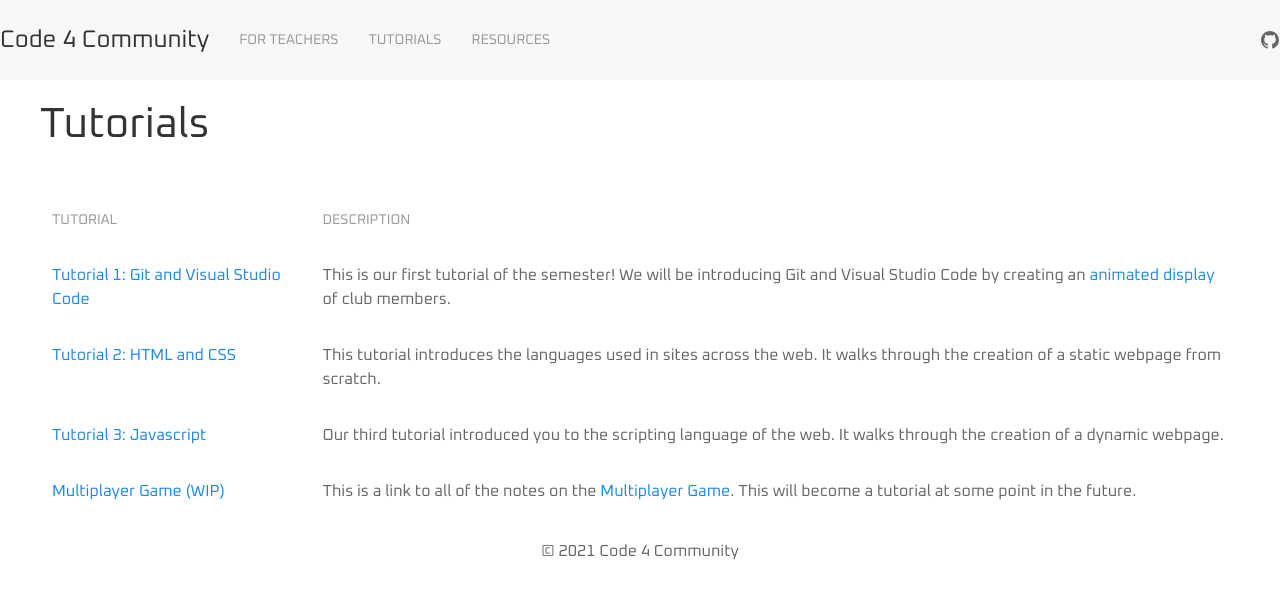
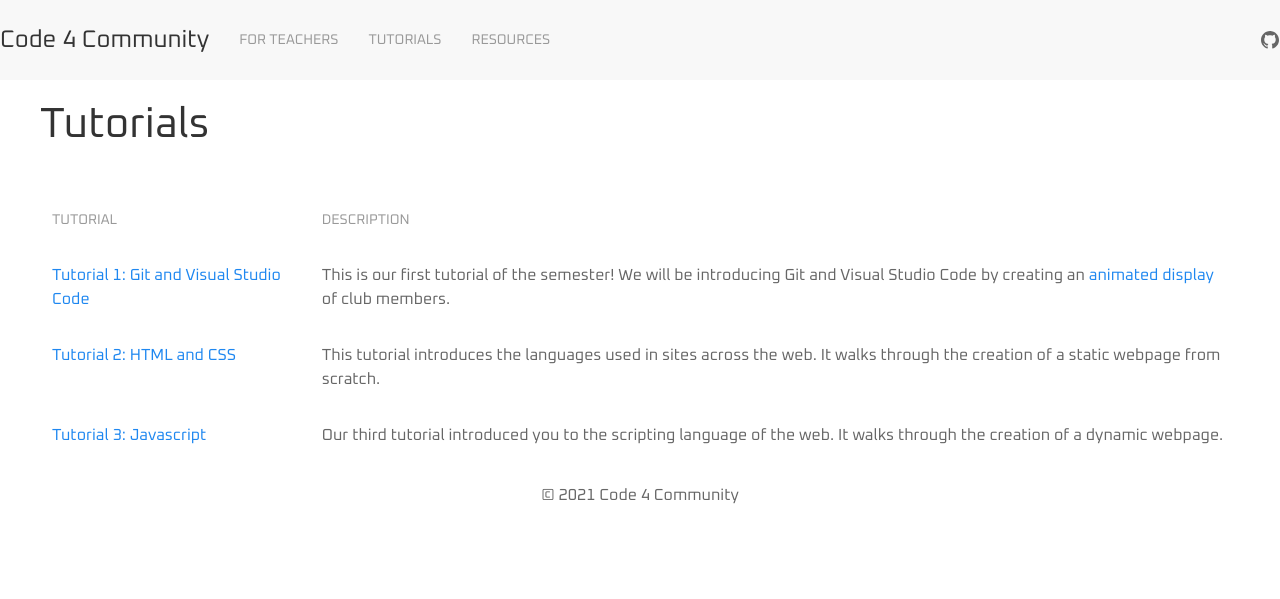
Before and after one commit to Code4Community/Code4Community.github.io, a Jekyll site: the page built from tutorials.html, in a window 1280 px wide. Shown: the top 599 px of the page. Built offline with Jekyll 4.4.1, drawn with Linux system fonts in a browser that asks for light colours; nearby versions of some CDN libraries.

Commit message:
Remove multiplayer game from tutorials

```diff
--- a/_data/tutorials.json
+++ b/_data/tutorials.json
@@ -13,10 +13,5 @@
         "name": "Tutorial 3: Javascript",
         "link": "/javascript-tutorial",
         "description": "Our third tutorial introduced you to the scripting language of the web. It walks through the creation of a dynamic webpage."
-    },
-    {
-        "name": "Multiplayer Game (WIP)",
-        "link": "https://docs.google.com/document/d/1OqFh3IEAm9Gmg5gdtrKUlz-wp0Pba26U07rjMN8x99o/edit?usp=sharing",
-        "description": "This is a link to all of the notes on the <a href=\"https://github.com/Code4Community/MultiplayerPrototype\">Multiplayer Game</a>. This will become a tutorial at some point in the future."
     }
 ]
```
